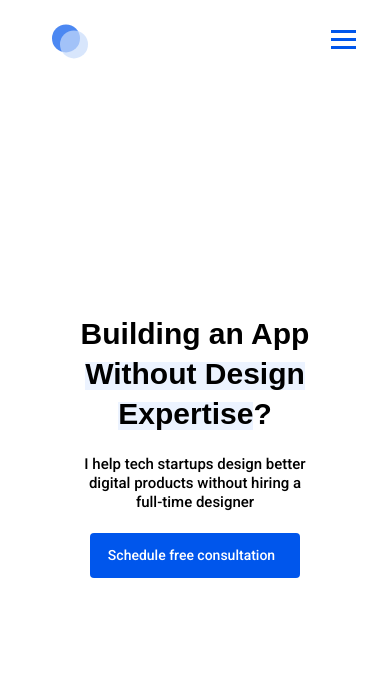
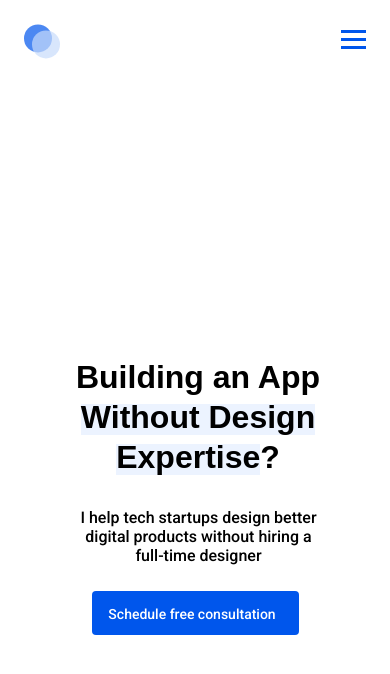
Before and after one commit to Anastasija779/NewProject, a plain HTML site: page index1.html in a window 390 px wide. Drawn offline with Linux system fonts and the light colour scheme; a web font is replaced by a local one.

Commit message:
Изменения в файле

```diff
--- a/style.css
+++ b/style.css
@@ -302,6 +302,16 @@ body {
 
 }
 
+@media (max-width: 1000px) {
+  .wrapper {
+    width: 95%;
+  }
+
+  .main {
+    background-size: 53%;
+  }
+}
+
 /* адаптация 375px */
 @media (max-width: 850px) {
   .wrapper {
@@ -527,7 +537,7 @@ body {
   }
 }
 
-@media (max-width: 375px) {
+@media (max-width: 390px) {
   .header {
     margin-left: 0;
   }
@@ -539,13 +549,19 @@ body {
 
   .main__title {
     padding-left: 6px;
-    font: bold 32px/39px 'pt_serif', arial, helvetica, sans-serif;
+    font: bold 32px/40px 'pt_serif', arial, helvetica, sans-serif;
     height: 105px;
   }
 
   .main__subtitle {
-    padding-left: 6px;
+    padding-left: 7px;
     font: 500 16px/19px 'roboto', arial, helvetica, sans-serif;
+    height: 58px;
+  }
+
+  .main__button {
+    padding: 15px 16px 10px 10px;
+    width: 181px;
   }
 
   .menu__btn {
@@ -566,6 +582,7 @@ body {
 
   .main__subtitle {
     padding-left: 8px;
+    height: 57px;
   }
 
   .main__button {
```
